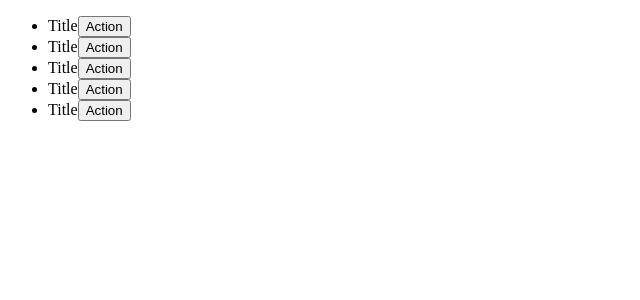
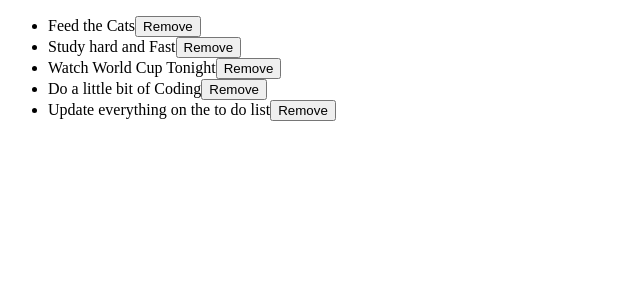
Before and after one commit to tamimhasan19702/react-to-do-app, a React (Create React App) app: page / in a window 1280 px wide. Shown: the top 300 px of the page, without its empty margins (0-640 px from the left). Built offline with nearby package versions, Linux system fonts and the light colour scheme.

Commit message:
list items updates

```diff
--- a/src/App.js
+++ b/src/App.js
@@ -37,13 +37,11 @@ function App() {
   }
 
   return (
-  todo.length > 0 && (
     <Lists
     data={todo}
     handleUpdateItem={handleUpdateItem}
     handleRemoveItem={handleRemoveItem}
     />
-  )
     )
 }
 
--- a/src/Components/Lists.js
+++ b/src/Components/Lists.js
@@ -1,11 +1,11 @@
 import React, {useEffect, useState} from 'react'
 
 
-const ListItem = () => {
+const ListItem = ({todo , index, handleUpdateItem, handleRemoveItem}) => {
     return (
         <li>
-            <span>Title</span>
-            <button>Action</button>
+            <span>{todo.todo}</span>
+            <button onClick={() => handleRemoveItem(index)}>Remove</button>
         </li>
     )
 };
@@ -18,15 +18,17 @@ useEffect(() => {
    setTodo(data);
 },[]);
 
-if(!(todo.length > 0)){
-  return <ul>Please Insert an Item</ul>
-}
 
 
 return (
   <ul>
     {todo.map((item, index) =>
-    <ListItem index={index} handleUpdateItem={handleUpdateItem} handleRemoveItem={handleRemoveItem} todo={item}/>)}
+    <ListItem
+    key={item.id}
+    index={index}
+    handleUpdateItem={handleUpdateItem}
+    handleRemoveItem={handleRemoveItem}
+    todo={item}/>)}
   </ul>
 )
 }
```
